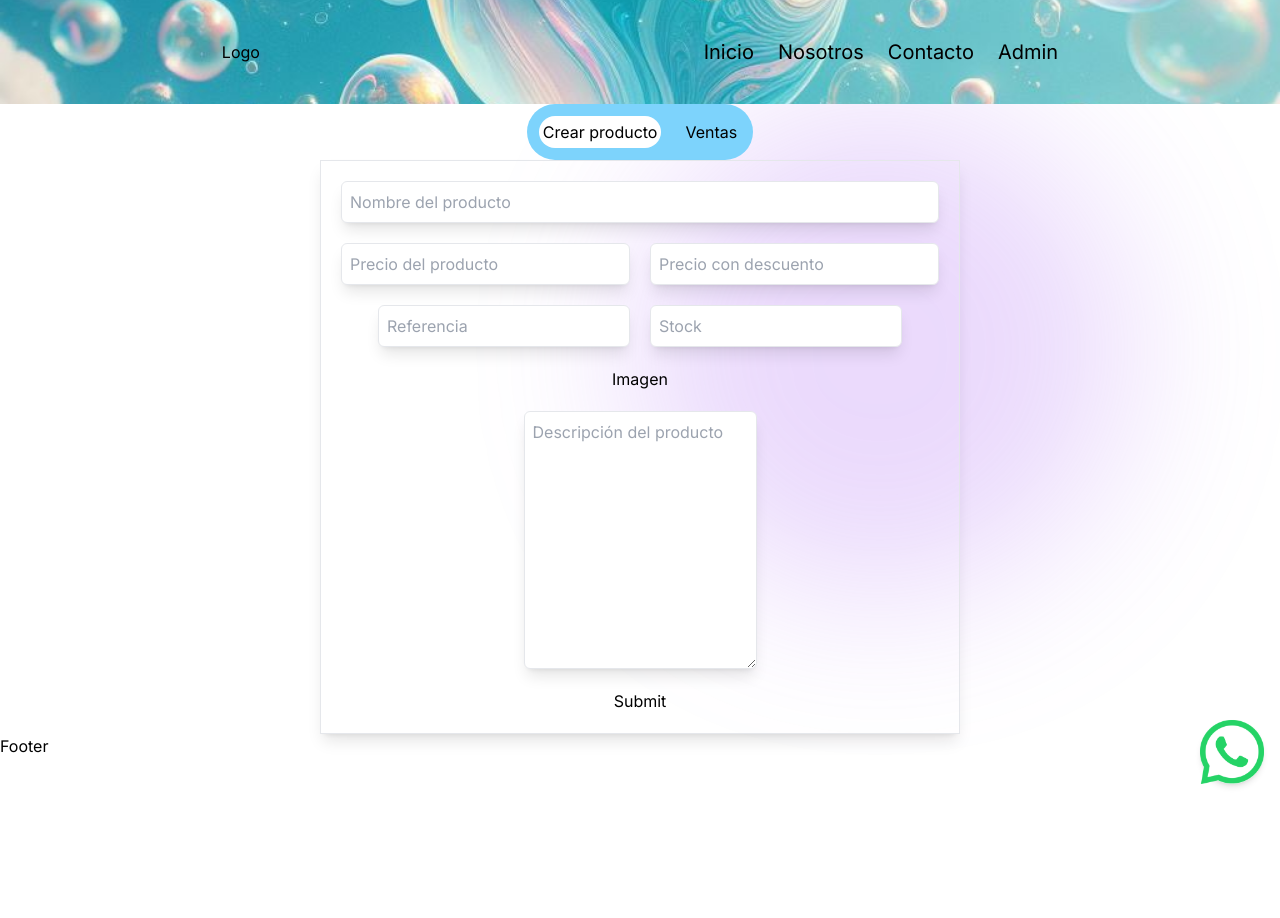
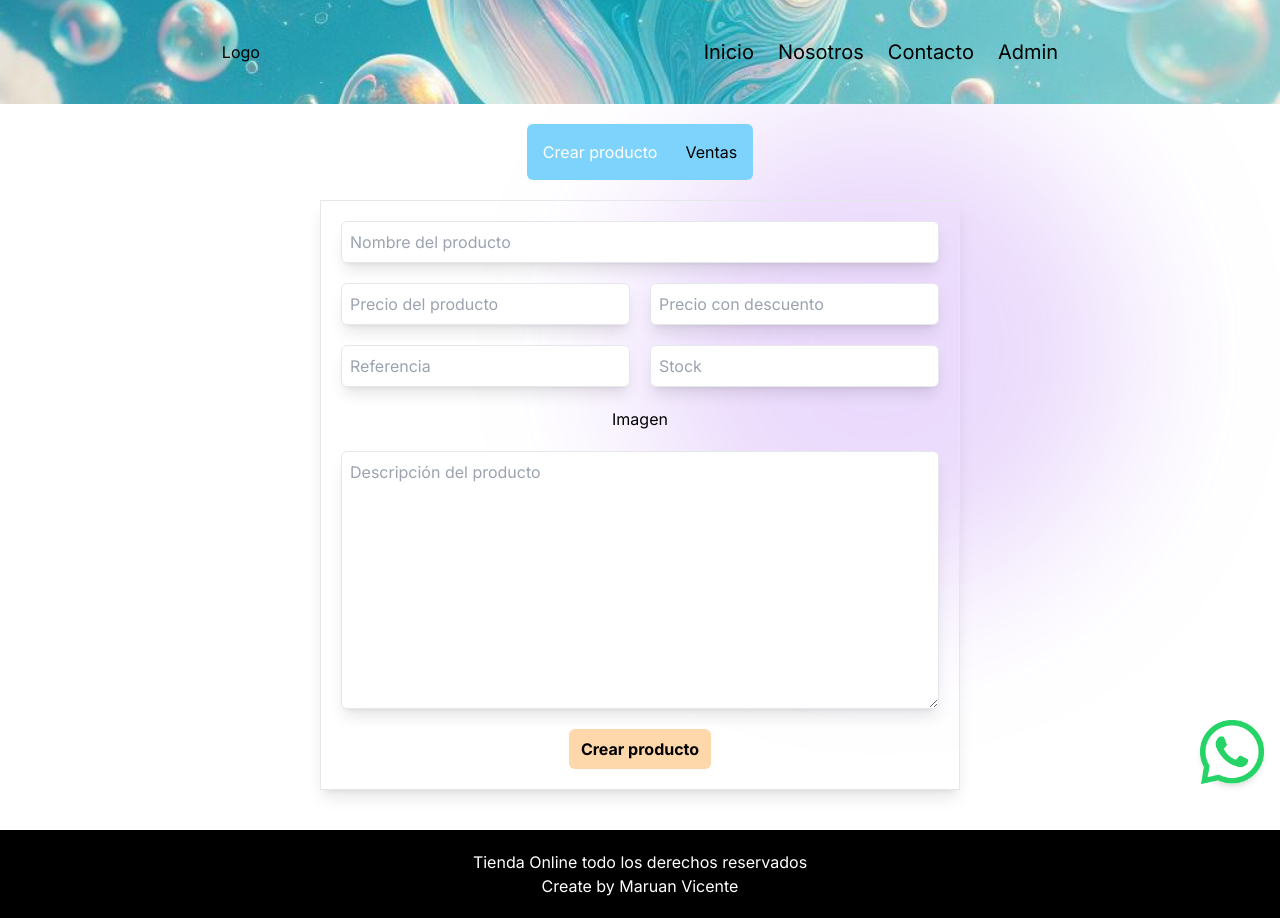
Before and after one commit to Lobbopintado/lycaon-pictus, a Next.js app: page /admin in a window 1280 px wide. Both pictures are taken after a click on the button "Crear producto". Before the commit the page ends 800 px from the top, so only its background shows below. Built offline with nearby package versions, Linux system fonts and the light colour scheme.

Commit message:
chore: Update CreateProductForm component layout and styles

```diff
--- a/src/app/admin/components/create-product/form.tsx
+++ b/src/app/admin/components/create-product/form.tsx
@@ -1,15 +1,15 @@
 export const CreateProductForm = () => {
   return (
     <div className='flex flex-col items-center'>
-      <form className='flex flex-col gap-5 p-5 justify-center items-center border border-solid border-gray-200 shadow-lg md:w-1/2'>
+      <form className='flex flex-col gap-5 p-5 justify-center items-center border md:border-solid border-gray-200 md:shadow-lg md:w-1/2 w-screen border-none'>
         <input type='text' placeholder='Nombre del producto' className='p-2 border border-solid border-gray-200 rounded-md shadow-lg w-full' />
         <div className='flex gap-5 w-full'>
           <input type='number' placeholder='Precio del producto' className='p-2 border border-solid border-gray-200 rounded-md shadow-lg w-full' />
           <input type='number' placeholder='Precio con descuento' className='p-2 border border-solid border-gray-200 rounded-md shadow-lg w-full' />
         </div>
-        <div className='flex gap-5'>
-          <input type='text' placeholder='Referencia' className='p-2 border border-solid border-gray-200 rounded-md shadow-lg' />
-          <input type='number' placeholder='Stock' className='p-2 border border-solid border-gray-200 rounded-md shadow-lg' />
+        <div className='flex gap-5 w-full'>
+          <input type='text' placeholder='Referencia' className='p-2 border border-solid border-gray-200 rounded-md shadow-lg w-full' />
+          <input type='number' placeholder='Stock' className='p-2 border border-solid border-gray-200 rounded-md shadow-lg w-full' />
         </div>
         <div>
           <label htmlFor='file'>
@@ -17,8 +17,8 @@ export const CreateProductForm = () => {
             <input type='file' id='file' className='hidden' accept='image/*' />
           </label>
         </div>
-        <textarea rows={10} placeholder='Descripción del producto' className='p-2 border border-solid border-gray-200 rounded-md shadow-lg' />
-        <button type='submit'>Submit</button>
+        <textarea rows={10} placeholder='Descripción del producto' className='p-2 border border-solid border-gray-200 rounded-md shadow-lg w-full' />
+        <button type='submit' className='bg-orange-200 rounded-md px-3 py-2  font-bold'>Crear producto</button>
       </form>
     </div>
   )
--- a/src/app/admin/components/header.tsx
+++ b/src/app/admin/components/header.tsx
@@ -6,14 +6,14 @@ interface HeaderProps {
 export const Header = ({ setIsOpen, isOpen }: HeaderProps) => {
   return (
     <header>
-      <nav className='flex justify-center'>
-        <ul className='flex justify-center items-center gap-5 bg-sky-300 rounded-full p-3'>
-          <li className={`${isOpen === 'create-product' && 'bg-white '} rounded-full p-1`}>
+      <nav className='flex justify-center p-5'>
+        <ul className='flex justify-center items-center gap-5 bg-sky-300 rounded-md p-3'>
+          <li className={`${isOpen === 'create-product' && 'text-white '} rounded-md p-1`}>
             <button onClick={() => setIsOpen('create-product')}>
               Crear producto
             </button>
           </li>
-          <li className={`${isOpen === 'ventas' && 'bg-white '} rounded-full p-1`}>
+          <li className={`${isOpen === 'ventas' && 'text-white '} rounded-full p-1`}>
             <button onClick={() => setIsOpen('ventas')}>
               Ventas
             </button>
--- a/src/components/footer.tsx
+++ b/src/components/footer.tsx
@@ -1,7 +1,8 @@
 export const Footer = () => {
   return (
-    <footer>
-      <h2>Footer</h2>
+    <footer className='bg-black text-white flex justify-center items-center mt-10 p-5 flex-col'>
+      <h2 className='text-center'>Tienda Online todo los derechos reservados</h2>
+      <p>Create by Maruan Vicente</p>
     </footer>
   )
 }
```
